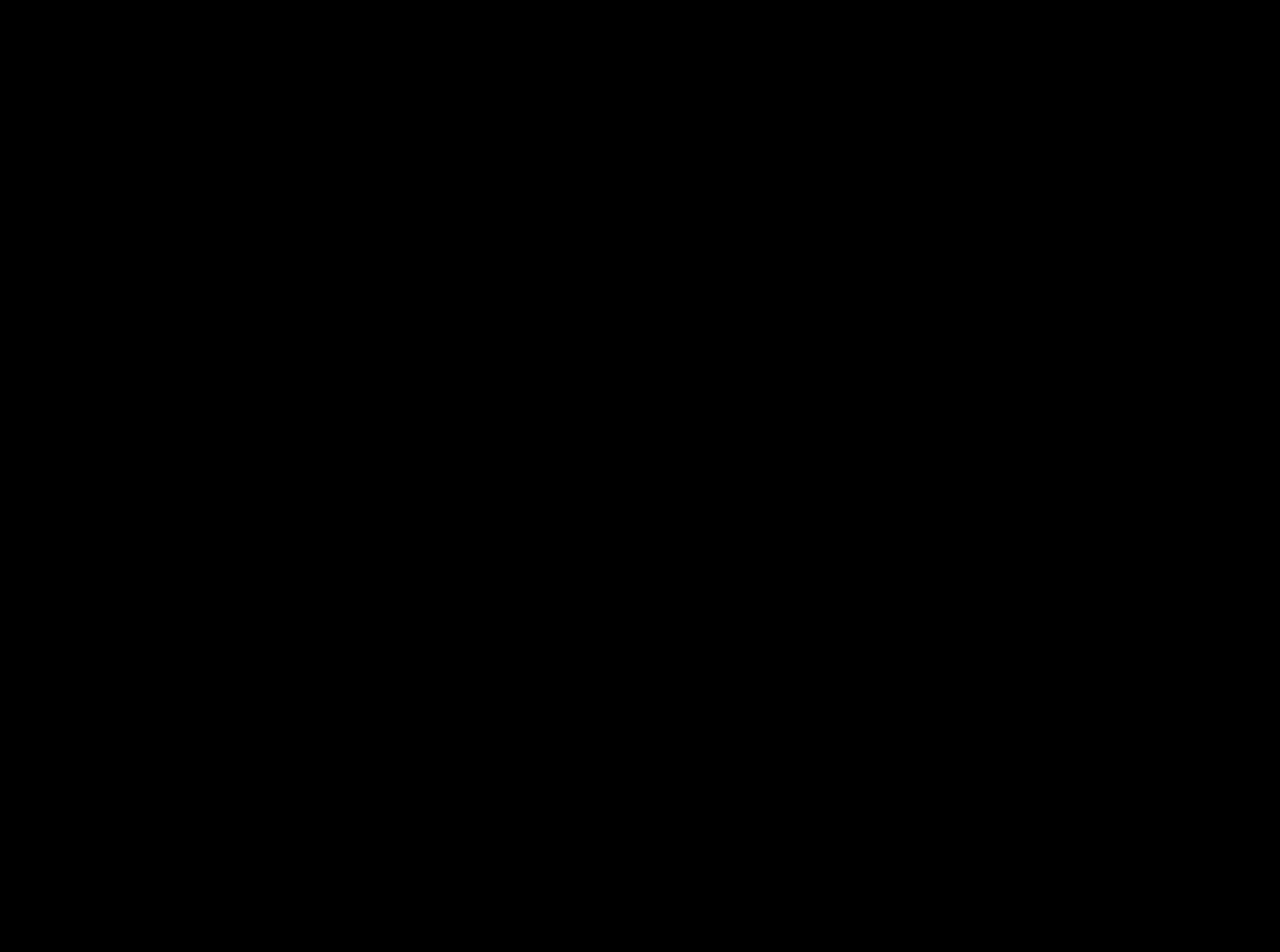
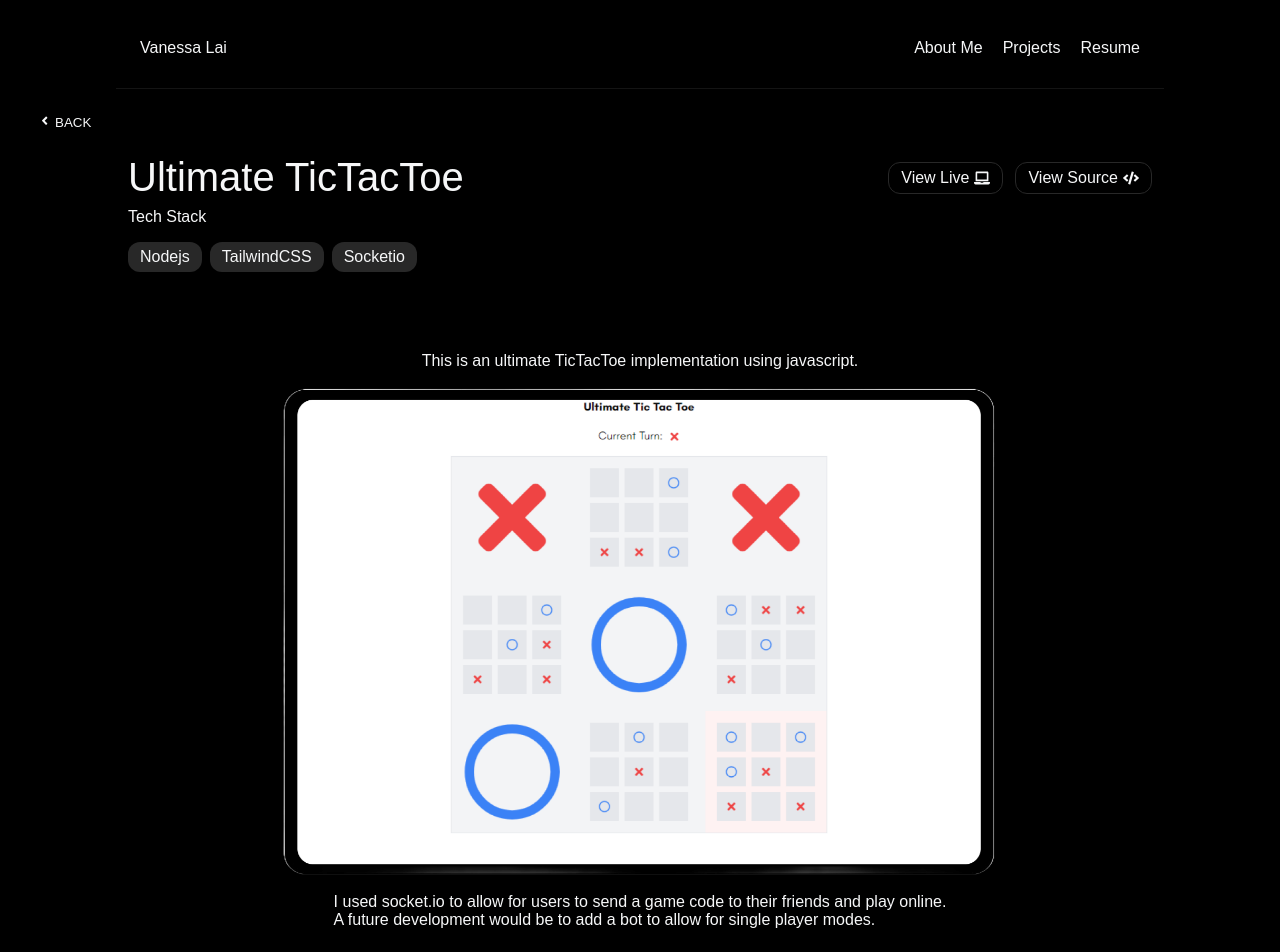
Before and after one commit to vanesssalai/portfolio, a React (Vite) app: page /ultimatettt in a window 1280 px wide. Before the commit this address had no page. Shown: the top 952 px of the page. Before the commit the page ends 800 px from the top, so only its background shows below. Built offline with nearby package versions, Linux system fonts and the light colour scheme; a web font is replaced by a local one.

Commit message:
added ultimate ttt, changes

```diff
--- a/src/App.jsx
+++ b/src/App.jsx
@@ -4,6 +4,7 @@
 import Home from './pages/Home/Home';
 import MechHub from './pages/Projects/MechHub/MechHub';
 import GetItDone from './pages/Projects/GetItDone/GetItDone';
+import UltimateTTT from './pages/Projects/UltimateTTT/UltimateTTT';
 import './App.css'
 
 function App() {
@@ -14,6 +15,7 @@
             <Route path='/' element={<Home />} />
             <Route path='/mechhub' element={<MechHub />} />
             <Route path='/getitdone' element={<GetItDone />} />
+            <Route path='/ultimatettt' element={<UltimateTTT />}/>
         </Routes>
     </Router>
     )
--- a/src/components/AboutMe/AboutMe.css
+++ b/src/components/AboutMe/AboutMe.css
@@ -5,6 +5,10 @@
     align-items: center;
     overflow-x: hidden;
     min-height: 100vh;
+
+    h1 {
+        color: #20A4F3;
+    }
 }
 
 .about-container {
--- a/src/components/Projects/Projects.css
+++ b/src/components/Projects/Projects.css
@@ -5,6 +5,10 @@
     align-items: center;
     overflow-x: hidden;
     min-height: 100vh;
+
+    h1 {
+        color: #2EC4B6;;
+    }
 }
 
 .project-item {
--- a/src/components/Projects/Projects.jsx
+++ b/src/components/Projects/Projects.jsx
@@ -3,7 +3,8 @@
 import { FaArrowRight } from "react-icons/fa";
 
 import MechHub from '../../assets/Images/MechHub/MechHub_preview.png';
-import GetItDone from '../../assets/Images/GetItDone/GetItDone.png'
+import GetItDone from '../../assets/Images/GetItDone/GetItDone.png';
+import UltimateTTT from '../../assets/Images/UltimateTTT/UltimateTTT.png';
 import './Projects.css';
 
 export default function Projects() {
@@ -21,6 +22,12 @@
             description: 'Project Manager using MERN stack',
             images: [GetItDone],
             path: '/getitdone'
+        },
+        {
+            name: 'Ultimate TicTacToe',
+            description: 'Online multiplayer ultimate tictactoe game',
+            images: [UltimateTTT],
+            path: '/ultimatettt'
         }
     ];
 
--- a/src/layout/Footer/Footer.jsx
+++ b/src/layout/Footer/Footer.jsx
@@ -9,8 +9,8 @@
                 <div className='footer-links'>
                     <a href='https://www.linkedin.com/in/vanessa-lai-2496b52b2/'>LinkedIn</a>
                     <a href='https://github.com/vanesssalai'>GitHub</a>
-                    <a href='mailto:vlaiyz2605@gmail.com'>Email</a>
-                    <a href='#'>Resume</a>
+                    <a href='mailto:vanessa_lai@u.nus.edu'>Email</a>
+                    <a href='/static/VanessaLai_Resume.pdf'>Resume</a>
                 </div>
             </div>
         </footer>
--- a/src/layout/Header/Header.css
+++ b/src/layout/Header/Header.css
@@ -11,7 +11,8 @@
     display: flex;
     justify-content: space-between;
     align-items: center;
-    max-width: 960px;
+    max-width: 1000px;
+    background-color: rgba(0, 0, 0, 0.2);
 }
 
 .name {
--- a/src/layout/Header/Header.jsx
+++ b/src/layout/Header/Header.jsx
@@ -45,7 +45,7 @@
                 <div className="header-links">
                     <a className="header-about" href="/#about">About Me</a>
                     <a className="header-projects" href="/#projects">Projects</a>
-                    <a className="header-resume">Resume</a>
+                    <a className="header-resume" href="/static/VanessaLai_Resume.pdf">Resume</a>
                 </div>
             </header>
             {showAnimation && (
--- a/src/pages/Projects/GetItDone/GetItDone.css
+++ b/src/pages/Projects/GetItDone/GetItDone.css
@@ -76,6 +76,9 @@
     max-width: 100%;
 }
 
+.gid-tele {
+    max-width: 80%;
+}
 .gid-subtasks-container {
     max-width: 40%;
     flex: 2;
--- a/src/pages/Projects/GetItDone/GetItDone.jsx
+++ b/src/pages/Projects/GetItDone/GetItDone.jsx
@@ -43,9 +43,9 @@
                             <div className="dropdown-option">
                                 <a href="#features">Features</a>
                             </div>
-                            <div className="dropdown-option">
+                            {/* <div className="dropdown-option">
                                 <a href="#er">Entity Relationship Diagram</a>
-                            </div>
+                            </div> */}
                             <div className="dropdown-option">
                                 <a href="#conclusion">Conclusion</a>
                             </div>
@@ -59,7 +59,7 @@
                     sourceLink="https://github.com/vanesssalai/GetItDone"
                 />
                 <div className="GetItDone-content">
-                    <p>GetItDone is a simple MERN to-do list/ glorified project management web application with a telegram bot.</p>
+                    <p>GetItDone is a simple full-stack MERN to-do list/ glorified project management web application with a telegram bot.</p>
                     <div className="gid-landing-container">
                         <img
                             src={Landing}
@@ -117,7 +117,7 @@
                             <img
                                 src={Telebot}
                                 alt="Telebot"
-                                className="gid-new"
+                                className="gid-tele"
                             />
                             <p className="image-desc">Image of the telebot</p>
                         </div>
@@ -128,11 +128,12 @@
                             <li> /help to list commands</li>
                             <li> /viewtasks to view all incomplete tasks</li>
                             <li> /viewalltasks to view all incomplete tasks and subtasks</li>
+                            <li> /markcomplete to mark a task or subtask as complete</li>
                             <li> /joke to get a random joke</li>
                         </p>
                     </div>
-                    <a className="project-links" id="er">Entity-Relationship Diagram</a>
-                    <p>image will go here</p>
+                    {/* <a className="project-links" id="er">Entity-Relationship Diagram</a>
+                    <p>image will go here</p> */}
                     <a className="project-links" id="conclusion">Conclusion</a>
                     <p>Overall, this was a fast and relatively simple project I did to get a feel of using a MERN stack. The integration of the Google API was definitely more difficult than initially anticipated. I had fun making the web application.</p>
                 </div>
--- /dev/null
+++ b/src/pages/Projects/UltimateTTT/UltimateTTT.jsx
@@ -0,0 +1,37 @@
+import React, { useEffect } from "react";
+
+import ProjectsPage from '../ProjectsPage';
+import Format from "../../../layout/Format/Format";
+import UltimateTTT_preview from '../../../assets/Images/UltimateTTT/UltimateTTT.png';
+import './UltimateTTT.css';
+
+export default function UltimateTTT() {
+    useEffect(() => {
+        window.scrollTo(0, 0);
+    }, []);
+
+    return (
+        <Format content={
+            <>
+                <ProjectsPage
+                    title="Ultimate TicTacToe"
+                    techStack={['Nodejs', 'TailwindCSS','Socketio']}
+                    liveLink="https://ultimate-ttt-wk1e.onrender.com"
+                    sourceLink="https://github.com/vanesssalai/ultimate-ttt"
+                />
+                <div className="mechHub-content">
+                    <p >This is an ultimate TicTacToe implementation using javascript.</p>
+                    <img
+                        src={UltimateTTT_preview}
+                        alt="MechHub"
+                        className="mh-img"
+                    />
+                    <p>
+                        I used socket.io to allow for users to send a game code to their friends and play online.
+                        <br /> A future development would be to add a bot to allow for single player modes.
+                    </p>
+                </div>
+            </>
+        } />
+    )
+}
```
Also changed, not shown: src/assets/Images/UltimateTTT/UltimateTTT.png (added), src/pages/Projects/UltimateTTT/UltimateTTT.css (added), 1 other file (tests, documents, lock files or other folders).
